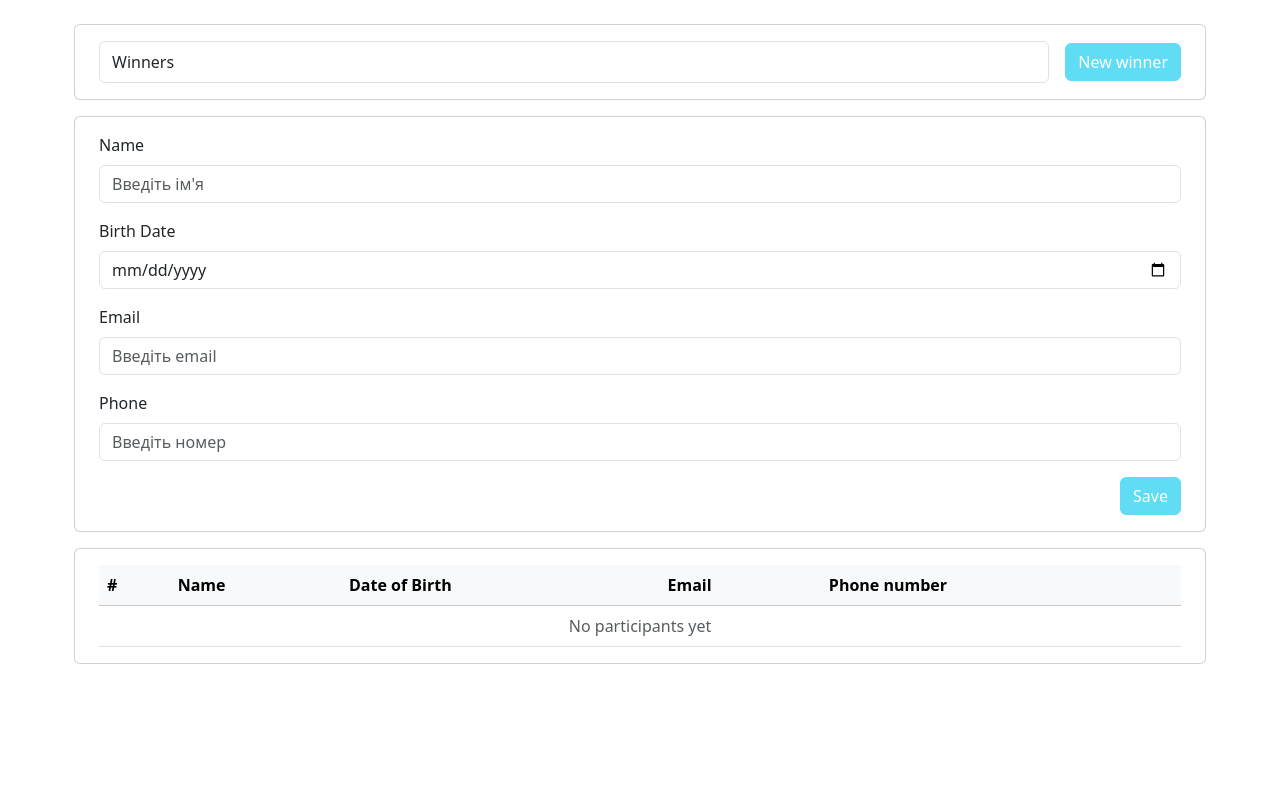
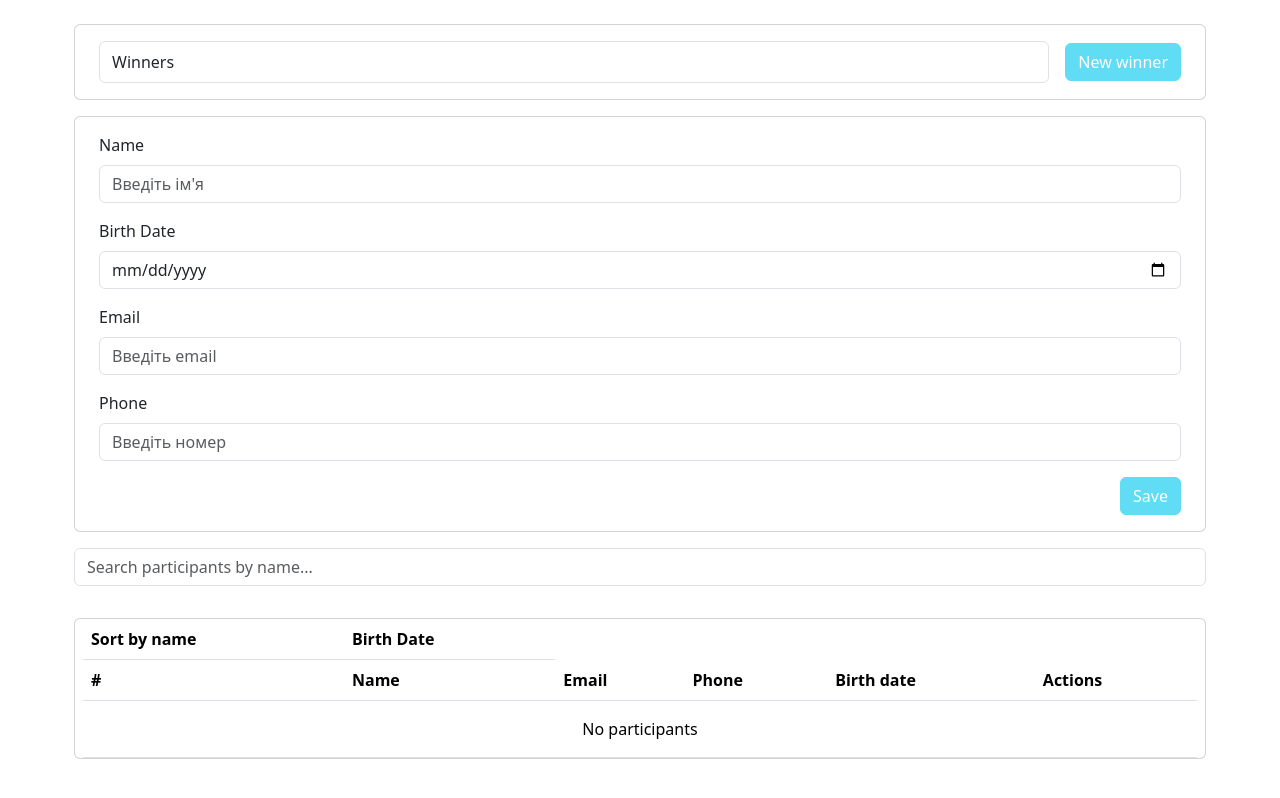
Before and after one commit to Maksim0403/vue-lottery-app, a Vue app: page / in a window 1280 px wide. Built offline with nearby package versions, Linux system fonts and the light colour scheme; the HTML template or start-up script is replaced by a standard one.

Commit message:
Add sorting, filtration, saving on localStorage

```diff
--- a/src/App.vue
+++ b/src/App.vue
@@ -1,13 +1,43 @@
 <script setup lang="ts">
-import { computed, ref } from 'vue'
+import { computed, onMounted, onUnmounted, ref, watch } from 'vue'
 import RegistrationForm from '@/components/RegistrationForm.vue'
 import ParticipantsTable from '@/components/ParticipantsTable.vue'
 import WinnersList from '@/components/WinnersList.vue'
+import Modal from '@/components/Modal.vue'
 import type { Participant } from '@/types.ts'
+import BaseButton from '@/components/BaseButton.vue'
+import SearchBar from '@/components/SearchBar.vue'
 
 const participants = ref<Participant[]>([])
+const filteredParticipants = ref<Participant[]>([])
 const winners = ref<Participant[]>([])
+const errorMessage = ref('')
 let nextId = 1
+
+onMounted(() => {
+  const stored = localStorage.getItem('participants')
+  if (stored) {
+    participants.value = JSON.parse(stored)
+    filteredParticipants.value = participants.value
+  }
+
+  const handleEsc = (e: KeyboardEvent) => {
+    if (e.key === 'Escape') {
+      showEditModal.value = false
+      showDeleteModal.value = false
+    }
+  }
+  window.addEventListener('keydown', handleEsc)
+  onUnmounted(() => window.removeEventListener('keydown', handleEsc))
+})
+
+watch(
+  participants,
+  (newVal) => {
+    localStorage.setItem('participants', JSON.stringify(newVal))
+  },
+  { deep: true },
+)
 
 function addParticipant(participant: {
   name: string
@@ -15,6 +45,15 @@ function addParticipant(participant: {
   phone: string
   birthDate: string
 }) {
+  const exists = participants.value.some(
+    (p) => p.email.toLowerCase() === participant.email.toLowerCase()
+  )
+
+  if (exists) {
+    errorMessage.value = 'Учасник з таким e-mail вже існує!'
+    return
+  }
+
   const p: Participant = {
     id: nextId++,
     name: participant.name,
@@ -23,6 +62,8 @@ function addParticipant(participant: {
     phone: participant.phone,
   }
   participants.value.push(p)
+  filteredParticipants.value = participants.value
+  errorMessage.value = ''
 }
 
 const canAddWinner = computed(() => participants.value.length > 0 && winners.value.length < 3)
@@ -38,6 +79,51 @@ function addWinner() {
 function removeWinner(id: number) {
   winners.value = winners.value.filter((w) => w.id !== id)
 }
+
+const showEditModal = ref(false)
+const editingParticipant = ref<Participant | null>(null)
+
+function openEdit(participant: Participant) {
+  editingParticipant.value = { ...participant }
+  showEditModal.value = true
+}
+
+function saveEditedParticipant(updated: Participant) {
+  participants.value = participants.value.map((p) => (p.id === updated.id ? { ...updated } : p))
+  showEditModal.value = false
+  editingParticipant.value = null
+}
+
+const deletingParticipant = ref<Participant | null>(null)
+const showDeleteModal = ref(false)
+
+function confirmDelete(participant: Participant) {
+  deletingParticipant.value = participant
+  showDeleteModal.value = true
+}
+
+function deleteParticipant() {
+  if (deletingParticipant.value) {
+    participants.value = participants.value.filter(p => p.id !== deletingParticipant.value!.id)
+    winners.value = winners.value.filter(w => w.id !== deletingParticipant.value!.id)
+    filteredParticipants.value = participants.value
+  }
+  showDeleteModal.value = false
+  deletingParticipant.value = null
+}
+
+
+function filterByName(query: string) {
+  const lowerQuery = query.toLowerCase().trim()
+
+  if (lowerQuery === '') {
+    filteredParticipants.value = participants.value
+  } else {
+    filteredParticipants.value = participants.value.filter((p) =>
+      p.name.toLowerCase().includes(lowerQuery),
+    )
+  }
+}
 </script>
 
 <template>
@@ -49,9 +135,51 @@ function removeWinner(id: number) {
         @add-winner="addWinner"
         @remove-winner="removeWinner"
       />
-      <RegistrationForm @add-participant="addParticipant" />
-      <ParticipantsTable :participants="participants" />
+      <RegistrationForm @add-participant="addParticipant" :model-value="null" mode="create" />
+      <p v-if="errorMessage" class="text-danger mt-2">{{ errorMessage }}</p>
+
+      <SearchBar @filter-by-name="filterByName" />
+
+      <ParticipantsTable
+        :participants="filteredParticipants"
+        @edit-participant="openEdit"
+        @delete-participant="confirmDelete"
+      />
     </div>
+
+    <Modal v-model="showEditModal" >
+      <template #header>
+        <h5 class="modal-title">Редагувати учасника</h5>
+      </template>
+
+      <RegistrationForm
+        :model-value="editingParticipant"
+        mode="edit"
+        @save="saveEditedParticipant"
+      />
+      <p v-if="errorMessage" class="text-danger mt-2">{{ errorMessage }}</p>
+
+
+      <template #footer>
+        <BaseButton label="Cancel" variant="secondary" @click="showEditModal = false" />
+      </template>
+    </Modal>
+    <Modal v-model="showDeleteModal">
+      <template #header>
+        <h5 class="modal-title">Підтвердження видалення</h5>
+      </template>
+
+      <div class="modal-body">
+        Ви впевнені, що хочете видалити учасника
+        <strong>{{ deletingParticipant?.name }}</strong
+        >?
+      </div>
+
+      <template #footer>
+        <BaseButton label="Відмінити" variant="secondary" @click="showDeleteModal = false" />
+        <BaseButton label="Видалити" variant="danger" @click="deleteParticipant" />
+      </template>
+    </Modal>
   </div>
 </template>
 
--- a/src/components/ParticipantsTable.vue
+++ b/src/components/ParticipantsTable.vue
@@ -1,46 +1,99 @@
 <script setup lang="ts">
 import type { Participant } from '@/types.ts'
+import BaseButton from '@/components/BaseButton.vue'
+import { computed, ref } from 'vue'
 
-defineProps<{
-  participants: Participant[]
+const props = defineProps<{ participants: Participant[] }>()
+
+const emit = defineEmits<{
+  (e: 'edit-participant', p: Participant): void
+  (e: 'delete-participant', p: Participant): void
 }>()
 
+const sortBy = ref<'name' | 'birthDate' | null>(null)
+const sortOrder = ref<'asc' | 'desc'>('asc')
+
+function toggleSort(field: 'name' | 'birthDate') {
+  if (sortBy.value === field) {
+    sortOrder.value = sortOrder.value === 'asc' ? 'desc' : 'asc'
+  } else {
+    sortBy.value = field
+    sortOrder.value = 'asc'
+  }
+}
+
+const sortedParticipants = computed(() => {
+  const result = [...props.participants]
+
+  if (sortBy.value) {
+    result.sort((a, b) => {
+      const aVal = a[sortBy.value!]
+      const bVal = b[sortBy.value!]
+
+      if (sortOrder.value === 'asc') {
+        return aVal > bVal ? 1 : -1
+      } else {
+        return aVal < bVal ? 1 : -1
+      }
+    })
+  }
+
+  return result
+})
 </script>
 
 <template>
   <div class="card">
-    <div class="card-body">
-      <div class="table-responsive">
-        <table class="table table-hover align-middle">
-          <thead class="table-light">
+    <div class="card-body p-0">
+      <table class="table mb-0">
+        <thead>
           <tr>
-            <th scope="col">#</th>
-            <th scope="col">Name</th>
-            <th scope="col">Date of Birth</th>
-            <th scope="col">Email</th>
-            <th scope="col">Phone number</th>
+            <th @click="toggleSort('name')">
+              Sort by name
+              <i v-if="sortBy === 'name'">
+                {{ sortOrder === 'desc' ? '↑' : '↓' }}
+              </i>
+            </th>
+            <th @click="toggleSort('birthDate')" style="cursor: pointer;">
+              Birth Date
+              <i v-if="sortBy === 'birthDate'"
+                 :class="sortOrder === 'asc' ? 'bi bi-sort-down' : 'bi bi-sort-up'"></i>
+            </th>
           </tr>
-          </thead>
-          <tbody>
-          <tr v-for="(participant, index) in participants" :key="participant.id">
-            <td>{{ index + 1 }}</td>
-            <td>{{ participant.name }}</td>
-            <td>{{ participant.birthDate }}</td>
-            <td>{{ participant.email }}</td>
-            <td>{{ participant.phone }}</td>
+          <tr>
+            <th>#</th>
+            <th>Name</th>
+            <th>Email</th>
+            <th>Phone</th>
+            <th>Birth date</th>
+            <th>Actions</th>
+          </tr>
+        </thead>
+        <tbody>
+          <tr v-for="(p, idx) in sortedParticipants" :key="p.id">
+            <td>{{ idx + 1 }}</td>
+            <td>{{ p.name }}</td>
+            <td>{{ p.email }}</td>
+            <td>{{ p.phone }}</td>
+            <td>{{ p.birthDate }}</td>
+            <td>
+              <BaseButton
+                label="Редагувати"
+                variant="primary"
+                @click="emit('edit-participant', p)"
+              />
+              <BaseButton
+                label="Видалити"
+                variant="danger"
+                @click="emit('delete-participant', p)"
+              />
+            </td>
           </tr>
           <tr v-if="participants.length === 0">
-            <td colspan="5" class="text-center text-muted">No participants yet</td>
+            <td colspan="6" class="text-center py-3">No participants</td>
           </tr>
-          </tbody>
-        </table>
-      </div>
+        </tbody>
+      </table>
     </div>
   </div>
 </template>
-
-<style scoped>
-.table {
-  margin-bottom: 0;
-}
-</style>
--- a/src/components/RegistrationForm.vue
+++ b/src/components/RegistrationForm.vue
@@ -1,12 +1,25 @@
 <script setup lang="ts">
-import { ref, computed } from 'vue'
+import { ref, computed, watch } from 'vue'
 import BaseButton from '@/components/BaseButton.vue'
 import BaseInput from '@/components/BaseInput.vue'
+import type { Participant } from '@/types.ts'
 
-const name = ref('')
-const birthDate = ref('')
-const email = ref('')
-const phone = ref('')
+const props = defineProps<{
+  modelValue: Participant | null
+  mode?: 'edit' | 'create'
+}>()
+
+const emit = defineEmits<{
+  (e: 'save', updatedParticipant: Participant): void
+  (e: 'add-participant', newParticipant: Omit<Participant, 'id'>): void
+}>()
+
+const form = ref<Omit<Participant, 'id'>>({
+  name: '',
+  birthDate: '',
+  email: '',
+  phone: '',
+})
 
 const touched = ref({
   name: false,
@@ -15,95 +28,98 @@ const touched = ref({
   phone: false,
 })
 
+watch(
+  () => props.modelValue,
+  (newVal) => {
+    if (newVal) {
+      form.value = {
+        name: newVal.name,
+        birthDate: newVal.birthDate,
+        email: newVal.email,
+        phone: newVal.phone,
+      }
+    } else {
+      form.value = { name: '', birthDate: '', email: '', phone: '' }
+    }
+    // скидаємо стани touched при новому завантаженні
+    touched.value = { name: false, birthDate: false, email: false, phone: false }
+  },
+  { immediate: true },
+)
+
 const nameError = computed(() => {
-  if (!touched.value.name) return
-  if (name.value.trim() === '') return 'Name is required'
+  if (!touched.value.name) return ''
+  if (form.value.name.trim() === '') return 'Name is required'
   return ''
 })
 
 const birthDateError = computed(() => {
   if (!touched.value.birthDate) return ''
-  if (!birthDate.value) return 'Birth date is required'
-  if (new Date(birthDate.value) > new Date()) return 'Birth date cannot be in the future'
+  if (!form.value.birthDate) return 'Birth date is required'
+  if (new Date(form.value.birthDate) > new Date()) return 'Birth date cannot be in the future'
   return ''
 })
 
 const emailError = computed(() => {
   if (!touched.value.email) return ''
   const regex = /^[^\s@]+@[^\s@]+\.[^\s@]+$/
-  if (email.value.trim() === '') return 'Email is required'
-  if (!regex.test(email.value)) return 'Invalid email format'
+  if (form.value.email.trim() === '') return 'Email is required'
+  if (!regex.test(form.value.email)) return 'Invalid email format'
   return ''
 })
 
 const phoneError = computed(() => {
   if (!touched.value.phone) return ''
-  if (phone.value.trim() === '') return 'Phone is required'
+  if (form.value.phone.trim() === '') return 'Phone is required'
   const regex = /^\+380\d{9}$/
-  if (!regex.test(phone.value)) return 'Invalid phone format (expected: +380XXXXXXXXX)'
+  if (!regex.test(form.value.phone)) return 'Invalid phone format (expected: +380XXXXXXXXX)'
   return ''
 })
 
-const isFormValid = computed(() => {
-  return (
-    name.value.trim() !== '' &&
-    birthDate.value !== '' &&
-    email.value.trim() !== '' &&
-    phone.value.trim() !== '' &&
+const isFormValid = computed(
+  () =>
+    form.value.name.trim() !== '' &&
+    form.value.birthDate !== '' &&
+    form.value.email.trim() !== '' &&
+    form.value.phone.trim() !== '' &&
     !nameError.value &&
     !birthDateError.value &&
     !emailError.value &&
-    !phoneError.value
-  )
-})
-
-const emit = defineEmits<{
-  (
-    e: 'add-participant',
-    participant: {
-      name: string
-      email: string
-      phone: string
-      birthDate: string
-    },
-  ): void
-}>()
+    !phoneError.value,
+)
 
 function markTouched(field: keyof typeof touched.value) {
   touched.value[field] = true
 }
 
-function saveParticipant() {
+function onSave() {
   if (!isFormValid.value) return
-
-  const participant = {
-    name: name.value,
-    birthDate: birthDate.value,
-    email: email.value,
-    phone: phone.value,
+  if (props.mode === 'edit' && props.modelValue) {
+    emit('save', {
+      ...props.modelValue,
+      name: form.value.name,
+      birthDate: form.value.birthDate,
+      email: form.value.email,
+      phone: form.value.phone,
+    })
+  } else {
+    emit('add-participant', {
+      name: form.value.name,
+      birthDate: form.value.birthDate,
+      email: form.value.email,
+      phone: form.value.phone,
+    })
   }
-
-  emit('add-participant', participant)
-
-  name.value = ''
-  birthDate.value = ''
-  email.value = ''
-  phone.value = ''
-
-  touched.value = {
-    name: false,
-    birthDate: false,
-    email: false,
-    phone: false,
-  }
+  form.value = { name: '', birthDate: '', email: '', phone: '' }
+  touched.value = { name: false, birthDate: false, email: false, phone: false }
 }
 </script>
 
 <template>
-  <div class="card">
+  <form class="card" @submit.prevent="onSave">
     <div class="card-body">
       <BaseInput
-        v-model="name"
+        v-model="form.name"
         label="Name"
         placeholder="Введіть ім'я"
         :error="nameError"
@@ -113,22 +129,24 @@ function saveParticipant() {
 
       <BaseInput
         type="date"
-        v-model="birthDate"
+        v-model="form.birthDate"
         label="Birth Date"
         :error="birthDateError"
         :touched="touched.birthDate"
         @blur="markTouched('birthDate')"
       />
+
       <BaseInput
-        v-model="email"
+        v-model="form.email"
         label="Email"
         placeholder="Введіть email"
         :error="emailError"
         :touched="touched.email"
         @blur="markTouched('email')"
       />
+
       <BaseInput
-        v-model="phone"
+        v-model="form.phone"
         label="Phone"
         placeholder="Введіть номер"
         :error="phoneError"
@@ -142,12 +160,12 @@ function saveParticipant() {
           label="Save"
           :disabled="!isFormValid"
           variant="info"
-          @click="saveParticipant"
+          @click="onSave"
+          type="submit"
         />
       </div>
     </div>
-  </div>
+  </form>
 </template>
 
-<style scoped>
-</style>
+<style scoped></style>
```
